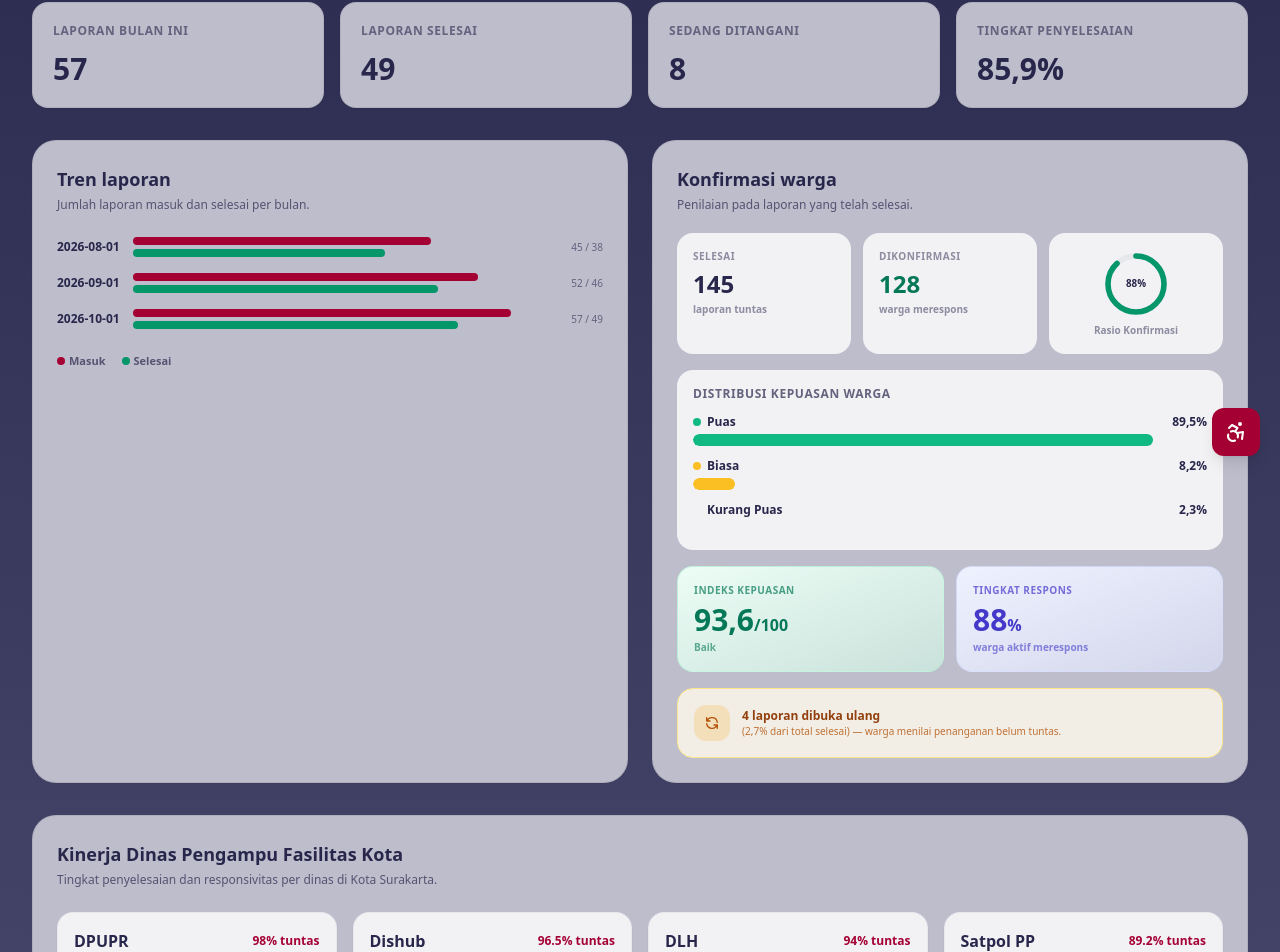
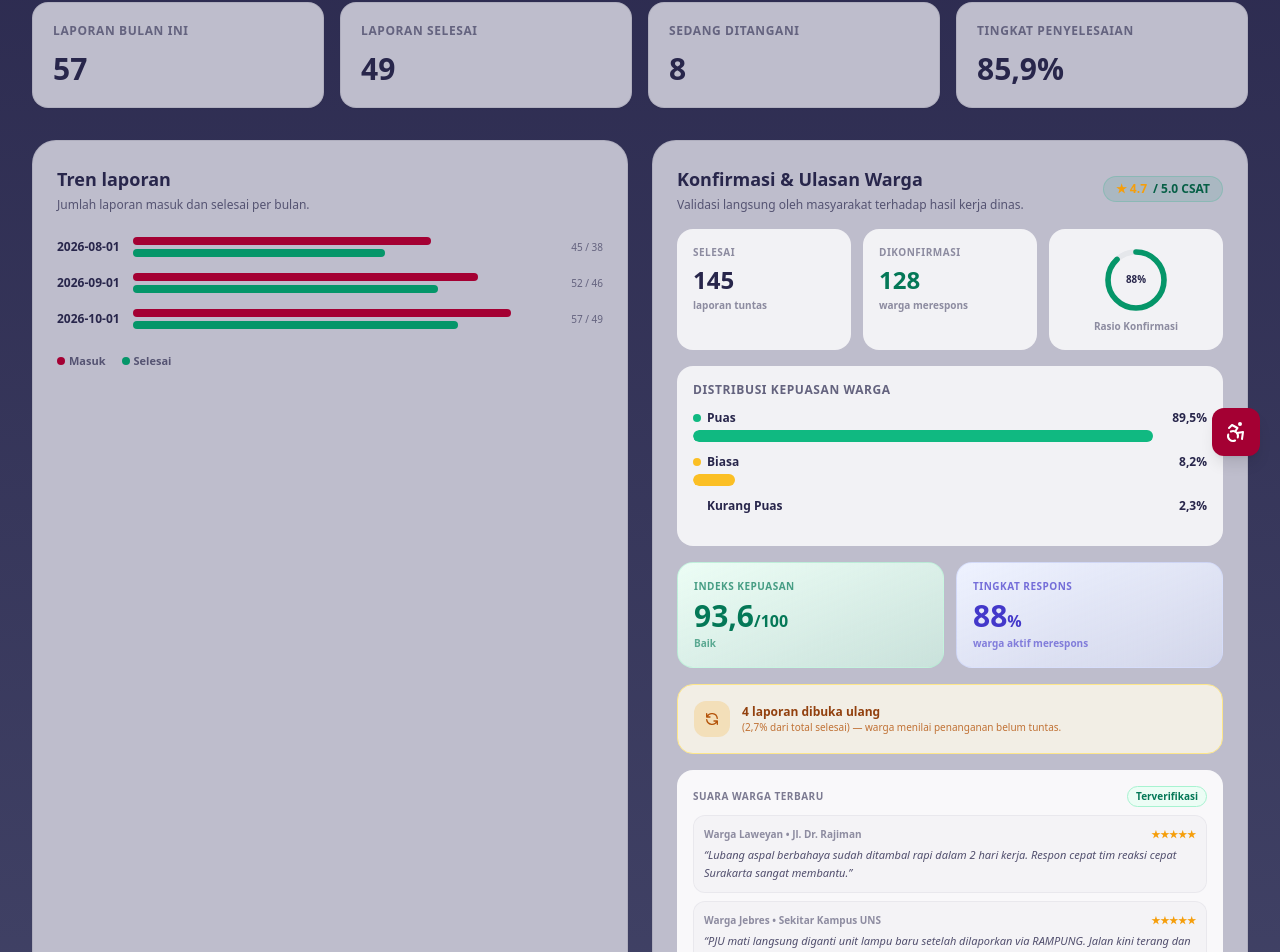
Before and after one commit to joselinputri/BE-MIA, a Next.js app: page /papan-tanggap in a window 1280 px wide. Shown: the part 324-1276 px from the top of the page. Built offline with nearby package versions, Linux system fonts and the light colour scheme; no server answers.

Commit message:
feat: lengkapi panel Konfirmasi Warga dengan skor CSAT dan Suara Warga Terverifikasi

```diff
--- a/src/app/papan-tanggap/page.tsx
+++ b/src/app/papan-tanggap/page.tsx
@@ -128,9 +128,17 @@ export default function PapanTanggapPage() {
             )}
           </div>
 
-          <div className="rounded-3xl border border-navy/10 bg-panel p-6 shadow-sm">
-            <h2 className="text-lg font-extrabold text-navy">Konfirmasi warga</h2>
-            <p className="mt-1 text-xs text-navy/70">Penilaian pada laporan yang telah selesai.</p>
+          <div className="rounded-3xl border border-navy/10 bg-panel p-6 shadow-sm flex flex-col justify-between">
+            <div className="space-y-4">
+              <div className="flex items-center justify-between gap-2 flex-wrap">
+                <div>
+                  <h2 className="text-lg font-extrabold text-navy">Konfirmasi & Ulasan Warga</h2>
+                  <p className="mt-1 text-xs text-navy/70">Validasi langsung oleh masyarakat terhadap hasil kerja dinas.</p>
+                </div>
+                <div className="flex items-center gap-1.5 rounded-full bg-emerald-600/10 px-3 py-1 text-xs font-bold text-emerald-800 border border-emerald-500/20">
+                  <span className="text-amber-500 font-black">★ 4.7</span> / 5.0 CSAT
+                </div>
+              </div>
               {loading || !dashboard || dashboard.error ? (
                 <p className="mt-6 text-sm text-navy/60">
                   {loading ? 'Memuat konfirmasi…' : 'Data konfirmasi tidak tersedia karena data gagal dimuat.'}
@@ -142,7 +150,7 @@ export default function PapanTanggapPage() {
                 const strokeDash = (rasio / 100) * circumference;
 
                 return (
-                <div className="mt-5 space-y-4">
+                  <div className="space-y-4">
                     {/* Row 1: Stat cards + donut */}
                   <div className="grid grid-cols-3 gap-3">
                     <div className="rounded-2xl bg-white/80 p-4">
@@ -235,9 +243,38 @@ export default function PapanTanggapPage() {
                       </div>
                     </div>
                   )}
+
+                  {/* Row 5: Suara Warga Terverifikasi */}
+                  <div className="space-y-2 rounded-2xl bg-white/90 p-4 shadow-xs">
+                    <div className="flex items-center justify-between">
+                      <span className="text-[10px] font-extrabold uppercase tracking-wider text-navy/60">Suara Warga Terbaru</span>
+                      <span className="text-[10px] text-emerald-700 font-bold bg-emerald-50 px-2 py-0.5 rounded-full border border-emerald-200">Terverifikasi</span>
+                    </div>
+                    <div className="space-y-2">
+                      <div className="rounded-xl border border-navy/5 bg-navy/[0.02] p-2.5 text-xs">
+                        <div className="flex items-center justify-between text-[10px] text-navy/50 font-semibold mb-1">
+                          <span>Warga Laweyan • Jl. Dr. Rajiman</span>
+                          <span className="text-amber-500 font-bold">★★★★★</span>
+                        </div>
+                        <p className="text-[11px] text-navy/80 italic font-medium leading-relaxed">
+                          &ldquo;Lubang aspal berbahaya sudah ditambal rapi dalam 2 hari kerja. Respon cepat tim reaksi cepat Surakarta sangat membantu.&rdquo;
+                        </p>
+                      </div>
+                      <div className="rounded-xl border border-navy/5 bg-navy/[0.02] p-2.5 text-xs">
+                        <div className="flex items-center justify-between text-[10px] text-navy/50 font-semibold mb-1">
+                          <span>Warga Jebres • Sekitar Kampus UNS</span>
+                          <span className="text-amber-500 font-bold">★★★★★</span>
+                        </div>
+                        <p className="text-[11px] text-navy/80 italic font-medium leading-relaxed">
+                          &ldquo;PJU mati langsung diganti unit lampu baru setelah dilaporkan via RAMPUNG. Jalan kini terang dan aman dilewati malam hari.&rdquo;
+                        </p>
+                      </div>
+                    </div>
+                  </div>
                 </div>
               );
             })()}
+            </div>
           </div>
         </section>
       </Reveal>
```
Lines whose indentation alone changed are shown as unchanged.
